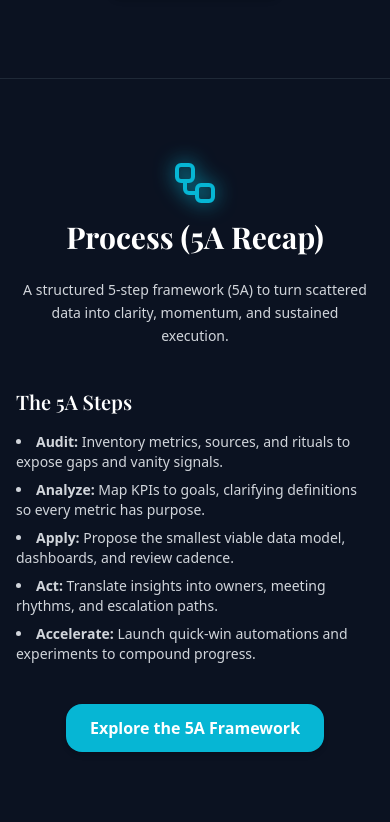
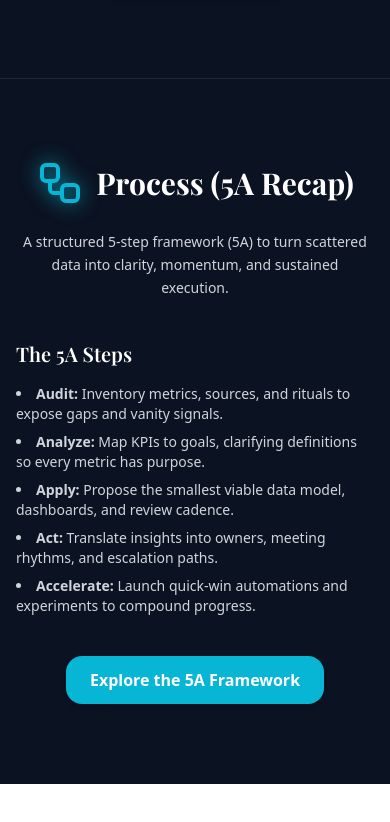
Before and after one commit to kartik-7877/statixgrowth-site, a Next.js app: page /services in a window 390 px wide. Shown: the part 3422-4244 px from the top of the page. After the commit the page ends 4206 px from the top, so only its background shows below. Built offline with nearby package versions, Linux system fonts and the light colour scheme.

Commit message:
Fix mobile alignment for Process section (icon before heading)

```diff
--- a/components/ServiceProcessSection.js
+++ b/components/ServiceProcessSection.js
@@ -16,7 +16,7 @@
       <div className="max-w-4xl mx-auto px-4 sm:px-6">
         {/* Icon + Title */}
         <motion.div
-          className="flex flex-col sm:flex-row items-center justify-center gap-3 text-center sm:text-left"
+          className="flex flex-row items-center justify-center gap-3 text-center sm:text-left"
           variants={fadeInUp}
           initial="hidden"
           animate="visible"
```
